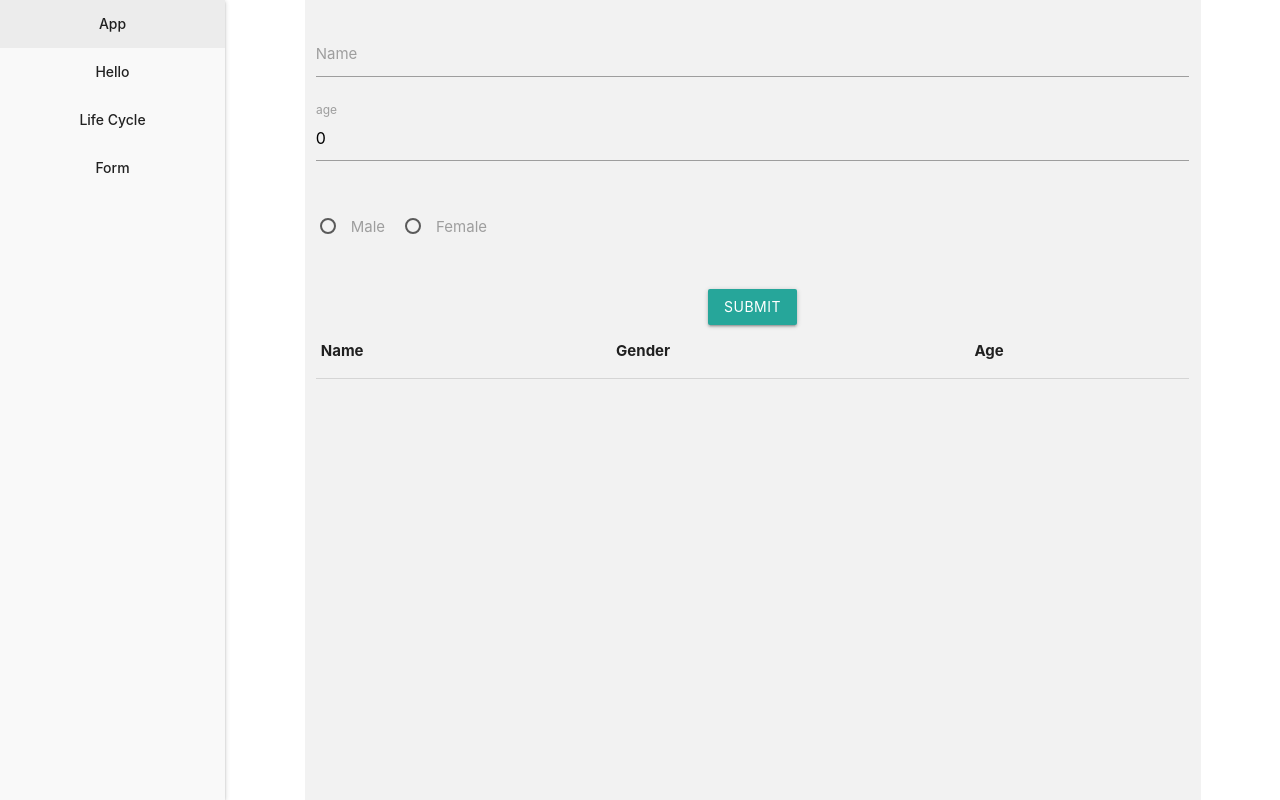
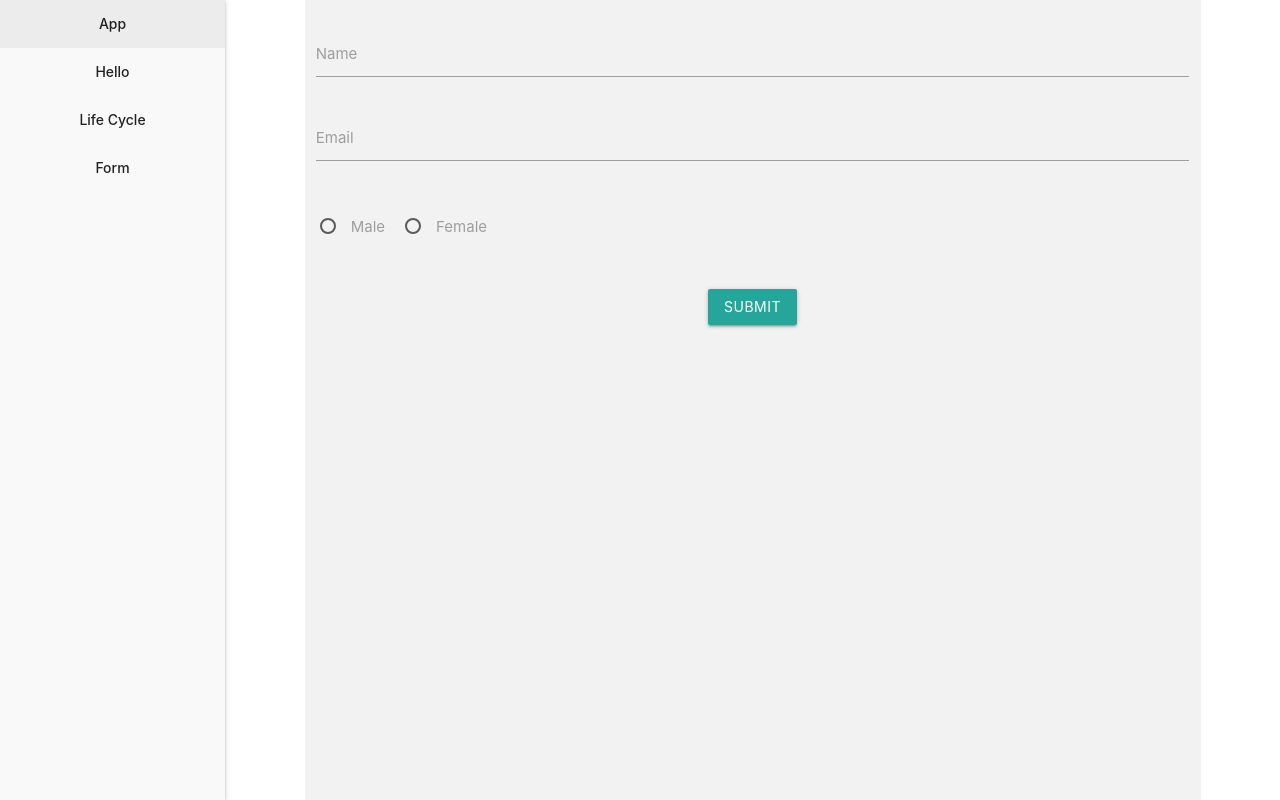
Before and after one commit to wuyuyu0222/test-app, a React (Create React App) app: page /form in a window 1280 px wide. Built offline with nearby package versions, Linux system fonts and the light colour scheme.

Commit message:
文法調整

```diff
--- a/src/App.css
+++ b/src/App.css
@@ -15,7 +15,8 @@
   align-items: flex-start;
   justify-items: center;
   width: 15rem;
-  height: 100vh;
+  min-height: 100vh;
+  height: inherit;
 }
 
 .App-sidebar .sidenav {
--- a/src/App.js
+++ b/src/App.js
@@ -7,7 +7,7 @@ import Hello from './component/Hello';
 import LifeCycle from './component/Life-Cycle';
 import Form from './component/Form';
 
-class App extends Component {
+export default class App extends Component {
   render() {
     return (
       <Router>
@@ -31,5 +31,3 @@ class App extends Component {
     );
   }
 }
-
-export default App;
--- a/src/component/About.js
+++ b/src/component/About.js
@@ -1,7 +1,7 @@
 import React, { Component } from 'react'
 import logo from '../logo.svg';
 
-class About extends Component {
+export default class About extends Component {
   render() {
     return (
       <header className="App-header">
@@ -13,5 +13,3 @@ class About extends Component {
     );
   }
 }
-
-export default About;
--- a/src/component/Form.js
+++ b/src/component/Form.js
@@ -1,13 +1,14 @@
 import React, { Component } from 'react'
 
-export class Form extends Component {
+export default class Form extends Component {
   constructor(props) {
     super(props);
     this.state = {
       name: '',
+      email: '',
       gender: '',
-      age: 0,
-      personList: []
+      personList: [],
+      table: <table></table>
     };
   }
 
@@ -18,41 +19,46 @@ export class Form extends Component {
   }
 
   handleSubmit = (e) => {
-    const id = this.state.personList.length;
-    this.state.personList.push({
+    const id = this.state.personList.length + 1;
+    const newPerson = [{
       id: id,
       name: this.state.name,
       gender: this.state.gender,
-      age: this.state.age
-    });
+      email: this.state.email
+    }];
     this.setState({
       name: '',
       gender: '',
-      age: 0
-    }, () => console.log(this.state));
+      email: '',
+      personList: newPerson.concat(this.state.personList)
+    }, () => {
+      this.setState({ table: this.drawTable() });
+      console.log(this.state);
+    });
     e.preventDefault();
   }
 
-  displayTable = () => {
+  drawTable = () => {
+    console.log('drawTable');
     let personList = [];
     if (this.state.personList.length > 0) {
-      personList = this.state.personList.reverse().map(person => {
+      personList = this.state.personList.map(person => {
         return (
           <tr key={person.id}>
             <td>{person.name || 'Null'}</td>
+            <td>{person.email || 'Null'}</td>
             <td>{person.gender || 'Null'}</td>
-            <td>{person.age || 'Null'}</td>
           </tr>
         );
       });
     }
     return (
-      <table>
+      <table className="highlight">
         <thead>
           <tr>
             <th>Name</th>
+            <th>Email</th>
             <th>Gender</th>
-            <th>Age</th>
           </tr>
         </thead>
         <tbody>
@@ -63,6 +69,13 @@ export class Form extends Component {
   }
 
   render() {
+    if (this.state.error) {
+      return (
+        <div className="row mt-2x">
+          <p>Error: {this.state.error.message}</p>
+        </div>
+      )
+    }
     return (
       <div className="row mt-2x">
         <form className="col s12" onSubmit={this.handleSubmit}>
@@ -74,10 +87,10 @@ export class Form extends Component {
               <label htmlFor="input-name">Name</label>
             </div>
             <div className="input-field col s12">
-              <input type="number" id="input-age"
-                name="age" value={this.state.age}
+              <input type="text" id="input-email"
+                name="email" value={this.state.email}
                 onChange={this.handleInput} />
-              <label htmlFor="input-age">age</label>
+              <label htmlFor="input-email">Email</label>
             </div>
             <div className="input-field col s12">
               <p className="left">
@@ -99,11 +112,9 @@ export class Form extends Component {
           <input type="submit" value="submit" className="btn" />
         </form>
         <div className="col s12">
-          {this.displayTable()}
+          {this.state.table}
         </div>
       </div>
     )
   }
 }
-
-export default Form
--- a/src/component/Hello.js
+++ b/src/component/Hello.js
@@ -2,7 +2,11 @@ import React, { Component } from 'react'
 import logo from '../logo.svg';
 import PropTypes from 'prop-types';
 
-class Hello extends Component {
+export default class Hello extends Component {
+  static propTypes = {
+    name: PropTypes.string
+  };
+
   constructor(props) {
     super(props);
     this.name = props.name || 'World';
@@ -27,9 +31,3 @@ class Hello extends Component {
     );
   }
 }
-
-Hello.propTypes = {
-  name: PropTypes.string
-};
-
-export default Hello;
--- a/src/component/Life-Cycle.js
+++ b/src/component/Life-Cycle.js
@@ -1,6 +1,6 @@
 import React, { Component } from 'react'
 
-class LifeCycle extends Component {
+export default class LifeCycle extends Component {
   constructor(props) {
     super(props);
     console.log('constructor');
@@ -54,5 +54,3 @@ class LifeCycle extends Component {
     );
   }
 }
-
-export default LifeCycle;
```
